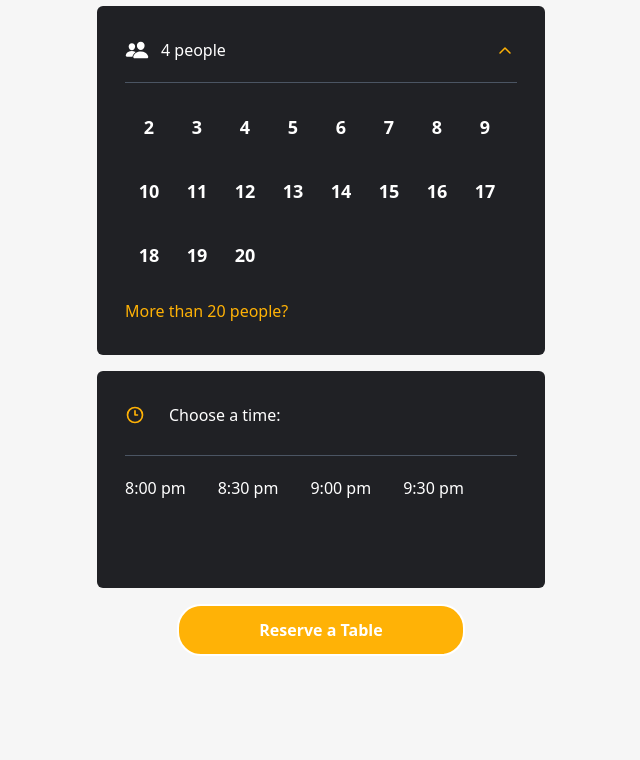
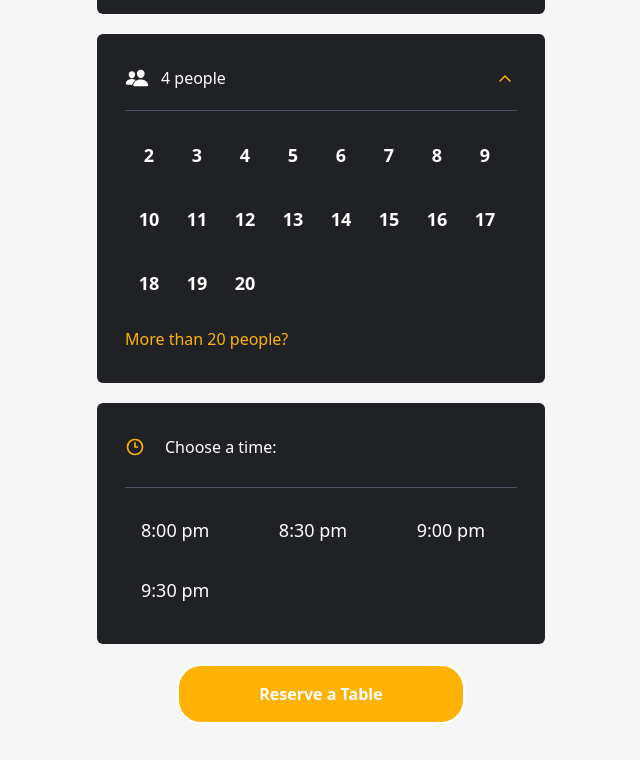
Before and after one commit to selimbiber/Exercises-For-CSS-Frameworks, a website: page RestaurantUI/index.html in a window 1280 px wide. Shown: the part 336-1096 px from the top of the page, without its empty margins (319-959 px from the left). Before the commit the page ends 1008 px from the top, so only its background shows below. Drawn offline with Linux system fonts and the light colour scheme.

Commit message:
Update Restaurant UI Kit challenge

```diff
--- a/RestaurantUI/index.html
+++ b/RestaurantUI/index.html
@@ -11,8 +11,8 @@
     <link rel="stylesheet" href="./output.css" />
     <title>Restaurant UI Kit | iCodeThis</title>
   </head>
-  <body class="bg-[#F6F6F6] min-h-screen grid place-items-center p-4">
-    <main class="h-full flex flex-col justify-center items-center gap-y-4">
+  <body class="bg-[#F6F6F6] min-h-screen grid place-items-center p-10">
+    <main class="h-full flex flex-col gap-y-5 items-center">
       <section
         aria-label="restaurants"
         class="bg-[#202125] w-[28rem] px-7 py-5 flex flex-col justify-center gap-y-8 rounded-md"
@@ -233,7 +233,7 @@
           </li>
         </ul>
         <footer>
-          <p class="text-[#FFB206]">More than 20 people?</p>
+          <p class="text-[#FFB206] cursor-pointer">More than 20 people?</p>
         </footer>
       </section>
       <section
@@ -241,7 +241,7 @@
         class="bg-[#202125] w-[28rem] px-7 py-8 flex flex-col justify-center gap-y-5 rounded-md"
       >
         <header
-          class="flex flex-row gap-x-6 items-center border-b-[0.1rem] border-gray-600 pb-7"
+          class="flex flex-row gap-x-5 items-center border-b-[0.1rem] border-gray-600 pb-7"
         >
           <svg
             class="w-5 h-5"
@@ -259,31 +259,31 @@
           </svg>
           <h3 class="text-white">Choose a time:</h3>
         </header>
-        <ul class="flex flex-row gap-8 h-20">
+        <ul class="flex flex-row justify-between gap-4 flex-wrap pr-4">
           <li>
             <button
-              class="text-white hover:bg-[#FFB206] hover:font-bold hover:rounded-3xl hover:px-5 hover:py-2"
+              class="text-white text-lg hover:bg-[#FFB206] hover:font-semibold rounded-3xl px-4 py-2 transition-colors duration-100"
             >
               8:00 pm
             </button>
           </li>
           <li>
             <button
-              class="text-white hover:bg-[#FFB206] hover:font-bold hover:rounded-3xl hover:px-5 hover:py-2"
+              class="text-white text-lg hover:bg-[#FFB206] hover:font-semibold rounded-3xl px-4 py-2 transition-colors duration-100"
             >
               8:30 pm
             </button>
           </li>
           <li>
             <button
-              class="text-white hover:bg-[#FFB206] hover:font-bold hover:rounded-3xl hover:px-5 hover:py-2"
+              class="text-white text-lg hover:bg-[#FFB206] hover:font-semibold rounded-3xl px-4 py-2 transition-colors duration-100"
             >
               9:00 pm
             </button>
           </li>
           <li>
             <button
-              class="text-white hover:bg-[#FFB206] hover:font-bold hover:rounded-3xl hover:px-5 hover:py-2"
+              class="text-white text-lg hover:bg-[#FFB206] hover:font-semibold rounded-3xl px-4 py-2 transition-colors duration-100"
             >
               9:30 pm
             </button>
@@ -291,7 +291,7 @@
         </ul>
       </section>
       <button
-        class="bg-[#FFB206] text-white border-2 border-white font-semibold rounded-3xl py-3 px-20 flex items-center justify-center hover:border-2 hover:border-[#FFB206] hover:bg-white hover:text-[#FFB206] transition-colors duration-150"
+        class="bg-[#FFB206] text-white border-2 border-white font-semibold rounded-3xl py-4 px-20 flex items-center justify-center hover:border-2 hover:border-[#FFB206] hover:bg-white hover:text-[#FFB206] transition-colors duration-150"
       >
         Reserve a Table
       </button>
```
Also changed, not shown: RestaurantUI/output.css.
